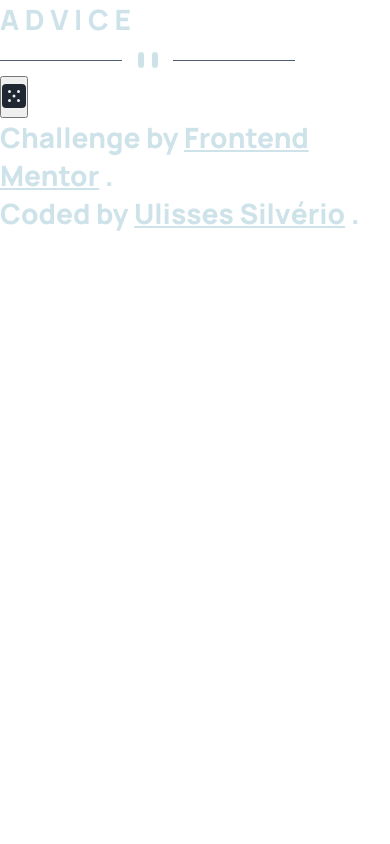
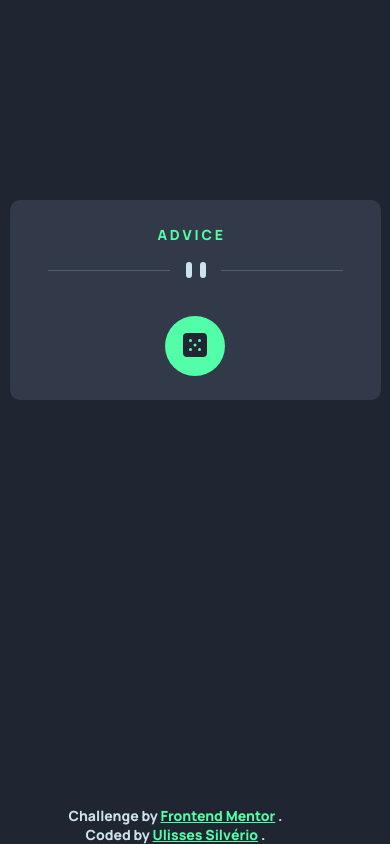
Before and after one commit to Odisseu93/advice_generator_app, a React (Create React App) app: page / in a window 390 px wide. Built offline with nearby package versions, Linux system fonts and the light colour scheme; no server answers.

Commit message:
style to mobile devices

```diff
--- a/src/css/style.css
+++ b/src/css/style.css
@@ -1,12 +1,62 @@
 @import url("https://fonts.googleapis.com/css2?family=Manrope:wght@800&display=swap");
-* {
+:root {
   font-family: "Manrope", sans-serif;
   font-size: 28px;
   font-weight: 800;
   color: hsl(193deg, 38%, 86%);
   padding: 0;
   margin: 0;
+  background: hsl(218deg, 23%, 16%);
   box-sizing: border-box;
 }
 
+body {
+  margin: 0;
+  width: 100vw;
+  height: 100vh;
+}
+
+.main {
+  margin: auto 10px;
+  text-align: center;
+  padding: 10px;
+  box-sizing: border-box;
+  position: absolute;
+  border-radius: 10px;
+  top: 200px;
+  min-height: 200px;
+  min-width: 95%;
+  background: hsl(217deg, 19%, 24%);
+}
+
+.advice-title, .advice-id {
+  font-size: 0.5em;
+  padding: 5px;
+  color: hsl(150deg, 100%, 66%);
+}
+.advice-button {
+  position: relative;
+  bottom: -30px;
+  width: 60px;
+  height: 60px;
+  border-radius: 30px;
+  background: hsl(150deg, 100%, 66%);
+  border: none;
+}
+.advice-button:hover {
+  box-shadow: 0 0 30px hsl(150deg, 100%, 66%);
+  border: none;
+}
+
+footer {
+  width: 90%;
+  text-align: center;
+  font-size: 0.5em;
+  position: absolute;
+  bottom: 0;
+}
+footer a {
+  color: hsl(150deg, 100%, 66%);
+}
+
 /*# sourceMappingURL=style.css.map */
--- a/src/sass/styles.sass
+++ b/src/sass/styles.sass
@@ -1,12 +1,61 @@
 @use 'variables'
+@use 'mixins'
 
 @import url('https://fonts.googleapis.com/css2?family=Manrope:wght@800&display=swap')
 
-*
+:root
   font-family: 'Manrope', sans-serif
   font-size: variables.$Font-size-quote
   font-weight: 800
   color: variables.$light-cyan
   padding: 0
   margin: 0
+  background: variables.$dark-blue
   box-sizing: border-box
+
+body
+  margin: 0
+  width: 100vw
+  height: 100vh
+  // display: flex
+  // flex-direction: column
+  // justify-content: center
+  // align-items: center
+
+.main
+  margin: auto 10px
+  text-align: center
+  padding: 10px
+  box-sizing: border-box
+  position: absolute
+  border-radius: 10px
+  top: 200px
+  min-height: 200px
+  min-width: 95%
+  background: variables.$dark-grayish-Blue
+
+.advice
+  &-title, &-id
+    font-size: 0.5em
+    padding: 5px
+    color : variables.$Neon-Green
+
+  &-button
+    position: relative
+    bottom: -30px
+    width: 60px
+    height: 60px
+    border-radius: 30px
+    background: variables.$Neon-Green
+    border: none
+    &:hover
+      @include mixins.neon-efect($color: variables.$Neon-Green )
+
+footer
+  width: 90%
+  text-align: center
+  font-size: 0.50em
+  position: absolute
+  bottom: 0
+  & a
+    color: variables.$Neon-Green
```
Also changed, not shown: 1 other file (tests, documents, lock files or other folders).
